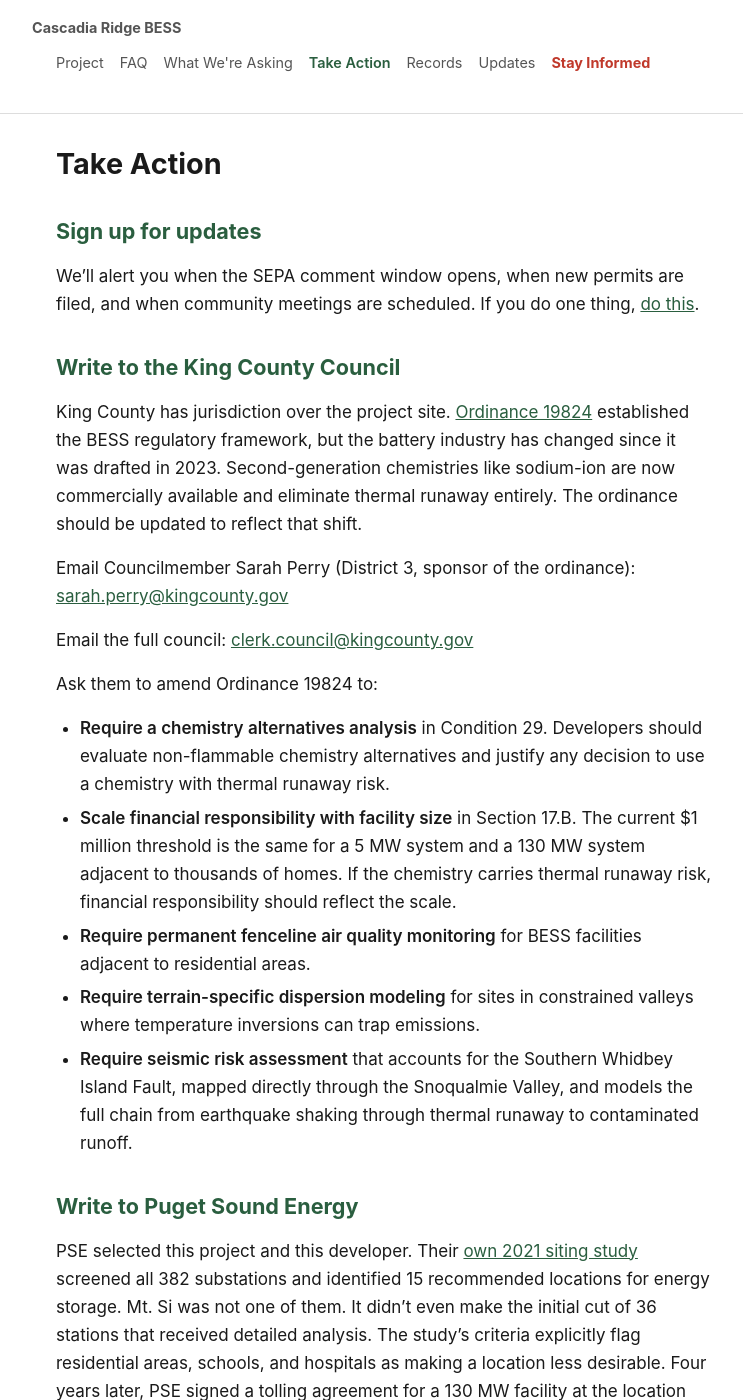
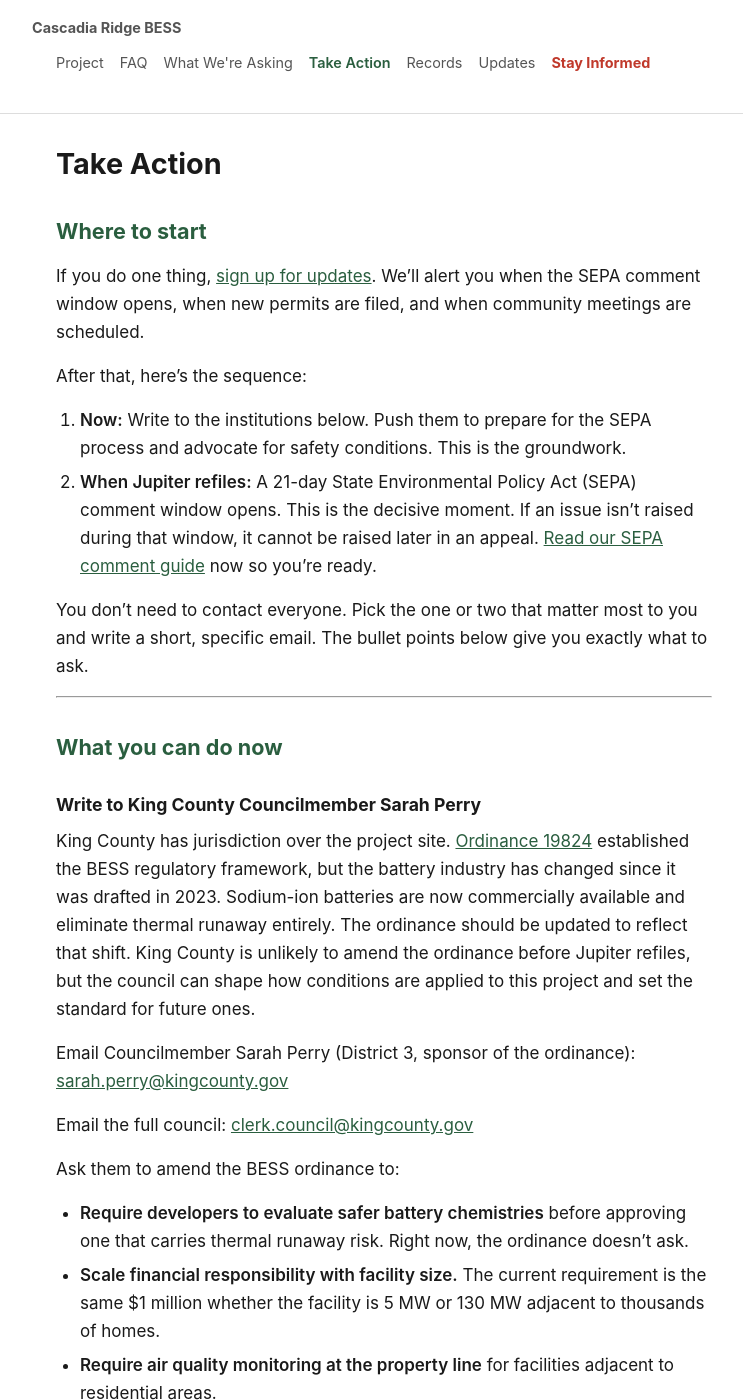
Before and after one commit to calef/cascadia-ridge-bess, a Jekyll site: the page built from _pages/take-action.md, in a window 1280 px wide and 1400 px high. Shown: the whole window, without its empty margins (256-999 px from the left). Built offline with Jekyll 4.4.1, drawn with Linux system fonts in a browser that asks for light colours; some of the changed text lies outside the part shown.

Commit message:
Deploy site 2026-04-01-184418

```diff
--- a/_pages/take-action.md
+++ b/_pages/take-action.md
@@ -2,27 +2,38 @@
 title: "Take Action"
 ---
 
-## Sign up for updates
+## Where to start
 
-We'll alert you when the SEPA comment window opens, when new permits are filed, and when community meetings are scheduled. If you do one thing, [do this](/subscribe).
+If you do one thing, [sign up for updates](/subscribe). We'll alert you when the SEPA comment window opens, when new permits are filed, and when community meetings are scheduled.
 
-## Write to the King County Council
+After that, here's the sequence:
 
-King County has jurisdiction over the project site. [Ordinance 19824](/permitting) established the BESS regulatory framework, but the battery industry has changed since it was drafted in 2023. Second-generation chemistries like sodium-ion are now commercially available and eliminate thermal runaway entirely. The ordinance should be updated to reflect that shift.
+1. **Now:** Write to the institutions below. Push them to prepare for the SEPA process and advocate for safety conditions. This is the groundwork.
+2. **When Jupiter refiles:** A 21-day State Environmental Policy Act (SEPA) comment window opens. This is the decisive moment. If an issue isn't raised during that window, it cannot be raised later in an appeal. [Read our SEPA comment guide](/sepa-comments) now so you're ready.
+
+You don't need to contact everyone. Pick the one or two that matter most to you and write a short, specific email. The bullet points below give you exactly what to ask.
+
+---
+
+## What you can do now
+
+### Write to King County Councilmember Sarah Perry
+
+King County has jurisdiction over the project site. [Ordinance 19824](/permitting) established the BESS regulatory framework, but the battery industry has changed since it was drafted in 2023. Sodium-ion batteries are now commercially available and eliminate thermal runaway entirely. The ordinance should be updated to reflect that shift. King County is unlikely to amend the ordinance before Jupiter refiles, but the council can shape how conditions are applied to this project and set the standard for future ones.
 
 Email Councilmember Sarah Perry (District 3, sponsor of the ordinance): [sarah.perry@kingcounty.gov](mailto:sarah.perry@kingcounty.gov)
 
 Email the full council: [clerk.council@kingcounty.gov](mailto:clerk.council@kingcounty.gov)
 
-Ask them to amend Ordinance 19824 to:
+Ask them to amend the BESS ordinance to:
 
-- **Require a chemistry alternatives analysis** in Condition 29. Developers should evaluate non-flammable chemistry alternatives and justify any decision to use a chemistry with thermal runaway risk.
-- **Scale financial responsibility with facility size** in Section 17.B. The current $1 million threshold is the same for a 5 MW system and a 130 MW system adjacent to thousands of homes. If the chemistry carries thermal runaway risk, financial responsibility should reflect the scale.
-- **Require permanent fenceline air quality monitoring** for BESS facilities adjacent to residential areas.
-- **Require terrain-specific dispersion modeling** for sites in constrained valleys where temperature inversions can trap emissions.
-- **Require seismic risk assessment** that accounts for the Southern Whidbey Island Fault, mapped directly through the Snoqualmie Valley, and models the full chain from earthquake shaking through thermal runaway to contaminated runoff.
+- **Require developers to evaluate safer battery chemistries** before approving one that carries thermal runaway risk. Right now, the ordinance doesn't ask.
+- **Scale financial responsibility with facility size.** The current requirement is the same $1 million whether the facility is 5 MW or 130 MW adjacent to thousands of homes.
+- **Require air quality monitoring at the property line** for facilities adjacent to residential areas.
+- **Require atmospheric modeling** for sites in constrained valleys like the Snoqualmie Valley, where temperature inversions can trap smoke and toxic gas close to the ground.
+- **Require seismic risk assessment** for the Southern Whidbey Island Fault, which is mapped directly through the valley.
 
-## Write to Puget Sound Energy
+### Write to Puget Sound Energy
 
 PSE selected this project and this developer. Their [own 2021 siting study](/project#siting-study) screened all 382 substations and identified 15 recommended locations for energy storage. Mt. Si was not one of them. It didn't even make the initial cut of 36 stations that received detailed analysis. The study's criteria explicitly flag residential areas, schools, and hospitals as making a location less desirable. Four years later, PSE signed a tolling agreement for a 130 MW facility at the location their own consultant rejected.
 
@@ -32,25 +43,25 @@ Email: [communityengagement@pse.com](mailto:communityengagement@pse.com)
 
 Ask them:
 
-- **Why was Mt. Si selected** after PSE's own siting study screened it out on the merits? What changed between 2021 and 2024?
-- **Does the tolling agreement require lithium-ion**, or does it define performance requirements that could be met by a safer chemistry like sodium-ion? Jupiter Power already has a [$500M sodium-ion supply agreement](https://www.prnewswire.com/news-releases/peak-energy-signs-4-75-gwh-contract-with-jupiter-power-for-industry-leading-sodium-ion-battery-storage-systems-302612467.html) with Peak Energy for other projects.
-- **Will PSE make public** the fire prevention, gas detection, and cooling system plans that their own 2021 RFP required BESS developers to provide?
+- **Why was Mt. Si selected** after PSE's own siting study screened it out? What changed between 2021 and 2024?
+- **Does the contract require lithium-ion**, or could it be met with a safer chemistry like sodium-ion? Jupiter Power already has a [$500M sodium-ion supply agreement](https://www.prnewswire.com/news-releases/peak-energy-signs-4-75-gwh-contract-with-jupiter-power-for-industry-leading-sodium-ion-battery-storage-systems-302612467.html) with Peak Energy for other projects.
+- **Will PSE release** the fire prevention, gas detection, and cooling system plans that their own 2021 RFP required BESS developers to provide?
 
-## Write to the Snoqualmie City Council
+### Write to the Snoqualmie City Council
 
-The site is in the city's Southwest Potential Annexation Area. The City of Snoqualmie has no jurisdiction today, but it has political leverage and control over the PSE franchise agreement. The city is also a named party to the [Pre-Annexation Development Agreement and Covenant](/recorded-documents) that restrict what the PSE corridor parcels can be used for. Neither potential [construction access route](/recorded-documents/#access-road) to the project site was designed for industrial traffic, and both have legal constraints the city can enforce.
+The site is in unincorporated King County, so the City of Snoqualmie has no permitting authority today. But the city has real leverage. It controls the franchise agreement with PSE. It is a named party to the [development agreements](/recorded-documents) that restrict what the adjacent PSE corridor parcels can be used for. Neither potential [construction access route](/recorded-documents/#access-road) to the project site was designed for industrial traffic, and both have legal constraints the city can enforce. The city can also formally participate in the SEPA review.
 
 Email: [councilmembers@snoqualmiewa.gov](mailto:councilmembers@snoqualmiewa.gov)
 
 Ask them to:
 
-- **Pass a resolution** requesting King County prohibit battery chemistries with thermal runaway risk or active cooling requirements for BESS facilities sited within or adjacent to Snoqualmie city limits.
-- **Enforce the PADA and Covenant restrictions** on the PSE corridor parcels. BESS construction traffic is not authorized under the existing development agreements, and the city has standing to say so.
-- **Direct staff to formally participate in SEPA review** when Jupiter Power files a new permit application.
-- **Direct staff to evaluate annexation feasibility** for the project parcels within the Southwest Potential Annexation Area. The [Snoqualmie 2044 Comprehensive Plan](https://snoqualmiewa.gov/1070/Snoqualmie-Comprehensive-Plan-2044) already designates this land for master-planned business park and innovative mixed use, not industrial battery storage. Annexation would make that designation enforceable.
-- **Update the ESF #16 evacuation plan** to address industrial toxic release scenarios. The current plan (November 2017) does not contemplate a chemical fire producing hydrogen fluoride adjacent to Snoqualmie Ridge.
+- **Pass a resolution** asking King County to prohibit battery chemistries with thermal runaway risk for facilities near Snoqualmie homes and schools.
+- **Enforce the existing development agreement restrictions** on the PSE corridor parcels. Construction traffic for the BESS project is not authorized under those agreements, and the city has standing to say so.
+- **Direct staff to formally participate in the SEPA review** when Jupiter Power refiles.
+- **Evaluate whether the city should annex the project parcels.** The [Snoqualmie 2044 Comprehensive Plan](https://snoqualmiewa.gov/1070/Snoqualmie-Comprehensive-Plan-2044) designates this land for business park and mixed use, not industrial battery storage. Annexation would make that designation enforceable.
+- **Update the city's evacuation plan** to address an industrial toxic release scenario. The current plan (November 2017) does not contemplate a chemical fire producing hydrogen fluoride adjacent to Snoqualmie Ridge.
 
-## Write to the Snoqualmie Valley School District
+### Write to the Snoqualmie Valley School District
 
 Cascade View Elementary is approximately half a mile from the proposed facility. School bus routes on Snoqualmie Parkway pass within 0.1 miles. PSE's own siting study flagged schools as making a location less desirable for energy storage. The district has standing to comment on impacts to student safety during the SEPA review.
 
@@ -60,13 +71,13 @@ Email the school board: [svsdinfo@svsd410.org](mailto:svsdinfo@svsd410.org)
 
 Ask them to:
 
-- **Participate in the SEPA review** when Jupiter Power refiles. A comment from the school district on student safety carries institutional weight that individual comments cannot.
-- **Evaluate emergency preparedness** for a lithium-ion battery fire during school hours. If hydrogen fluoride is produced, what is the protocol for students and staff? Can school HVAC systems switch to recirculation-only mode? If shelter-in-place isn't viable, what are the evacuation options?
-- **Review the Kent School District's response** to the Kingfisher BESS proposal near Mattson Middle School. The Kent board passed a formal resolution opposing the project on student safety grounds.
+- **Prepare to participate in the SEPA review** when Jupiter Power refiles. A comment from the school district on student safety carries institutional weight that individual comments cannot.
+- **Evaluate emergency preparedness** for a battery fire during school hours. If hydrogen fluoride is produced, what is the protocol for students and staff? Can school HVAC systems switch to recirculation mode? What are the evacuation options?
+- **Review the Kent School District's response** to a similar proposal near Mattson Middle School. The Kent board passed a formal resolution opposing that project on student safety grounds.
 
-## Write to local fire agencies
+### Write to local fire agencies
 
-Three fire agencies cover this area. Jupiter Power has confirmed it is coordinating with all three on emergency response planning. These agencies can formally participate in the SEPA process and advocate for safety conditions as part of the environmental review.
+Three fire agencies cover this area. Jupiter Power has confirmed it is coordinating with all three on emergency response planning. These agencies can formally participate in the SEPA process and advocate for safety conditions.
 
 **King County Fire Marshal** Eric Urban: [eric.urban@kingcounty.gov](mailto:eric.urban@kingcounty.gov)
 
@@ -76,15 +87,25 @@ Three fire agencies cover this area. Jupiter Power has confirmed it is coordinat
 
 Ask them to:
 
-- **Formally participate in the SEPA review** when Jupiter Power refiles. Comments from fire agencies on emergency response gaps carry significant weight.
-- **Evaluate whether existing mutual aid agreements** are adequate for a multi-day lithium-ion battery fire producing hydrogen fluoride adjacent to a residential community.
-- **Assess fire suppression water supply.** The project parcels have no municipal water connection, no fire hydrants, and no water mains. What standard should apply for on-site fire suppression water storage?
+- **Prepare to participate in the SEPA review** when Jupiter Power refiles. Comments from fire agencies on emergency response gaps carry significant weight.
+- **Evaluate whether existing mutual aid agreements** can handle a multi-day battery fire producing hydrogen fluoride adjacent to a residential community.
+- **Assess fire suppression water supply.** The project parcels have no municipal water connection, no fire hydrants, and no water mains.
 
-## Comment during SEPA review
+---
 
-When Jupiter Power refiles their permit, King County will open a 21-day public comment window. This is the primary formal opportunity for public input. The comments submitted during that period form the legal record. If an issue isn't raised during SEPA comments, it cannot be raised later in an appeal. We'll send an alert when the window opens.
+## When the SEPA comment window opens
 
-**[Read our guide on how to write an effective SEPA comment](/sepa-comments).** It covers the legal standard, the checklist elements relevant to this project, what makes a comment effective, and what to avoid. You don't need to cover everything. One well-supported comment on a single topic is more valuable than a vague letter touching all of them. Start drafting now so you're ready the day the window opens.
+### Submit a SEPA comment
+
+When Jupiter Power refiles their permit, King County will open a 21-day public comment window. The comments submitted during that period form the legal record. If an issue isn't raised during SEPA comments, it cannot be raised later in an appeal. We'll send an alert when the window opens.
+
+**[Read our guide on how to write an effective SEPA comment](/sepa-comments).** It covers the legal standard, the checklist elements relevant to this project, what makes a comment effective, and what to avoid. You don't need to cover everything. One well-supported comment on a single topic is more valuable than a vague letter touching all of them. Start reading now so you're ready the day the window opens.
+
+### Push the institutions above to submit formal comments
+
+If you've already written to the city council, school district, or fire agencies, follow up during the SEPA window and ask if they plan to submit a formal comment. Institutional comments on the record carry more weight than individual letters. The more agencies that participate, the stronger the case for meaningful permit conditions.
+
+---
 
 ## Get informed
 
```
